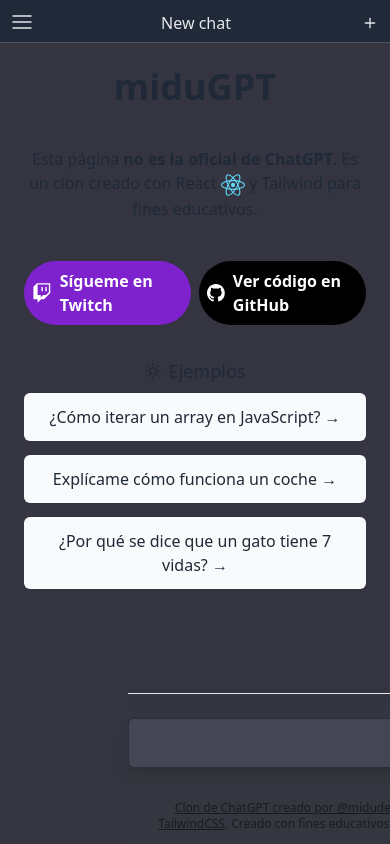
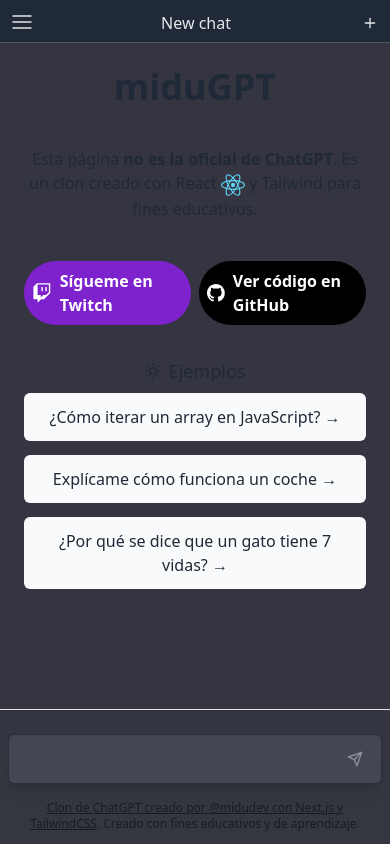
Before and after one commit to midudev/midu-chatgpt-clone, a Next.js app: page / in a window 390 px wide. Built offline with nearby package versions, Linux system fonts and the light colour scheme; what simple-zustand-devtools would draw is missing.

Commit message:
Make Form responsive

```diff
--- a/src/components/CreatePrompt.jsx
+++ b/src/components/CreatePrompt.jsx
@@ -67,12 +67,12 @@
   }, [])
 
   return (
-    <section className='fixed bottom-0 left-0 right-0 w-full ml-32 border-t md:border-t-0 dark:border-white/20 md:border-transparent bg-gradient'>
+    <section className='fixed bottom-0 left-0 right-0 w-full px-2 border-t lg:ml-32 md:border-t-0 dark:border-white/20 md:border-transparent bg-gradient'>
       <form
         disabled={isLoading}
         onSubmit={handleSubmit}
         onKeyDown={handleKeyDown}
-        className='flex flex-row max-w-3xl pt-6 m-auto mb-6'
+        className='flex flex-row max-w-3xl pt-6 m-auto mb-2'
       >
         <div className='relative flex flex-col flex-grow w-full px-4 py-3 text-white border rounded-md shadow-lg bg-gptlightgray border-gray-900/50'>
           <textarea
```
